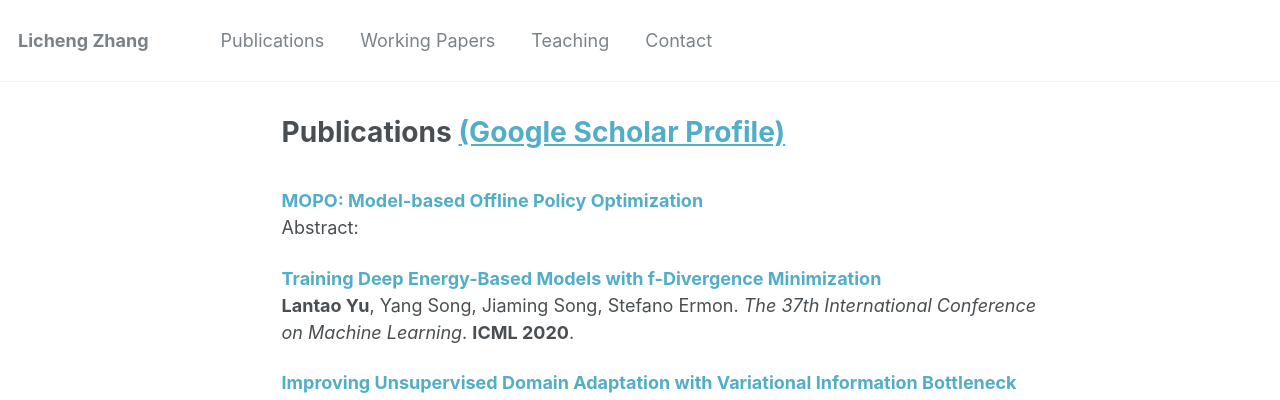
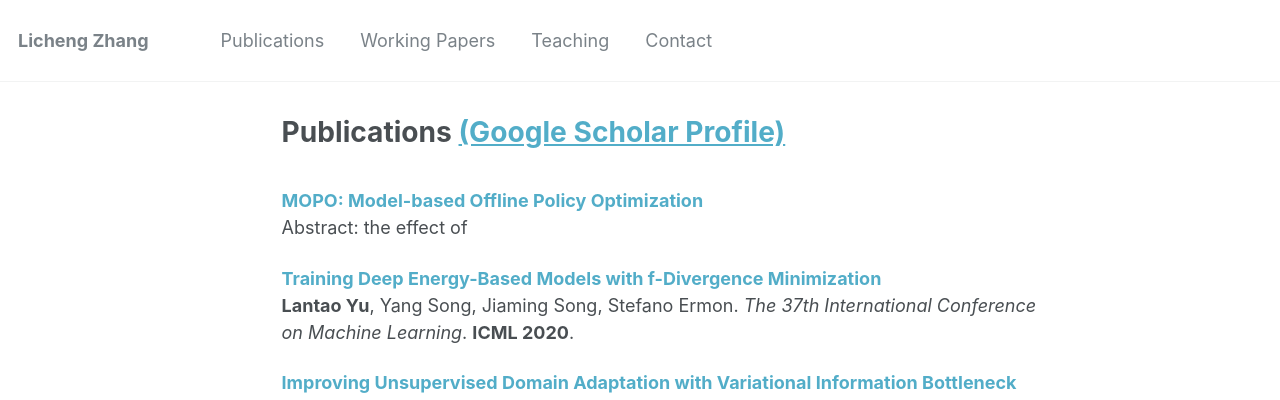
Before and after one commit to lichengzh/lichengzh.github.io, a Jekyll site: the page built from _pages/publications.md, in a window 1280 px wide. Shown: the top 400 px of the page. Built offline with Jekyll 4.4.1, drawn with Linux system fonts in a browser that asks for light colours.

Commit message:
Update publications.md

```diff
--- a/_pages/publications.md
+++ b/_pages/publications.md
@@ -4,7 +4,7 @@ permalink: /publications/
 ---
 <br>
 <b>[MOPO: Model-based Offline Policy Optimization](http://lichengzh.github.io/files/ov.pdf)</b> <br>
-Abstract:
+Abstract: the effect of
 
 <b>[Training Deep Energy-Based Models with f-Divergence Minimization](http://lantaoyu.com/publications/fEBM)</b> <br>
 <b>Lantao Yu</b>, Yang Song, Jiaming Song, Stefano Ermon.
```
